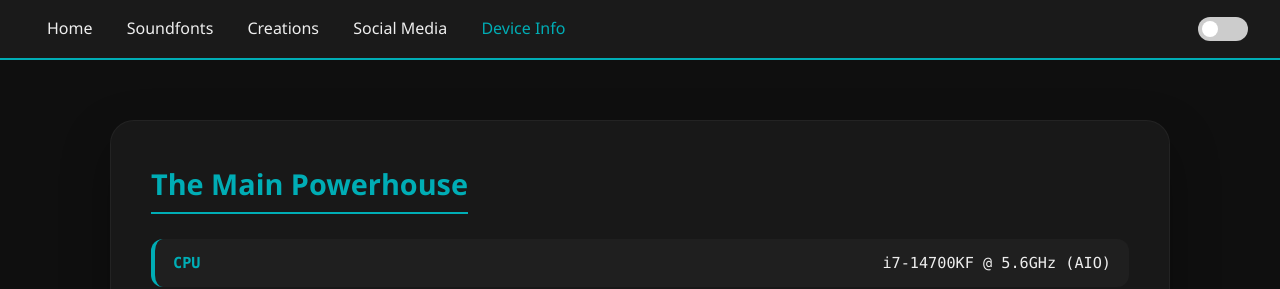
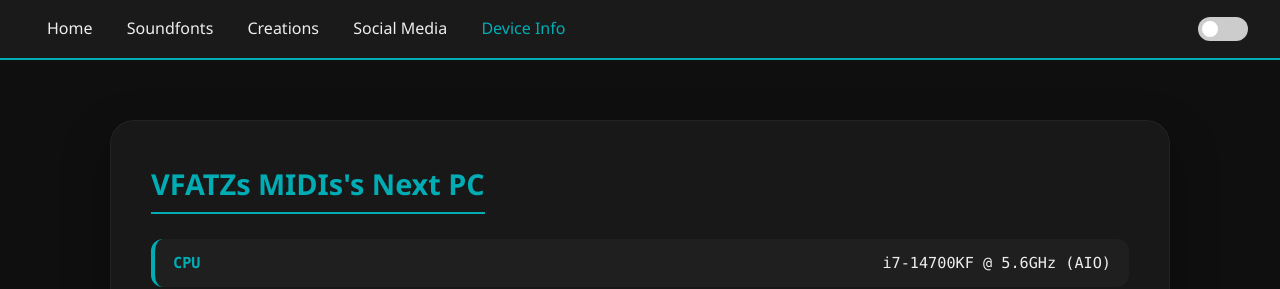
Before and after one commit to VFATZsMIDIs/VFATZsMIDIs.github.io, a plain HTML site: page deviceinfo.html in a window 1280 px wide. Shown: the top 289 px of the page. Drawn offline with Linux system fonts and the light colour scheme.

Commit message:
Update device title in deviceinfo.html

```diff
--- a/deviceinfo.html
+++ b/deviceinfo.html
@@ -169,7 +169,7 @@
     <div class="container">
         <div class="device-card">
             <div class="device-text">
-                <h1 class="device-title">The Main Powerhouse</h1>
+                <h1 class="device-title">VFATZs MIDIs's Next PC</h1>
                 <div class="specs-container">
                     <div class="spec-item"><span class="spec-label">CPU</span><span>i7-14700KF @ 5.6GHz (AIO)</span></div>
                     <div class="spec-item"><span class="spec-label">RAM</span><span>64GB DDR5 5000+MHz</span></div>
```
